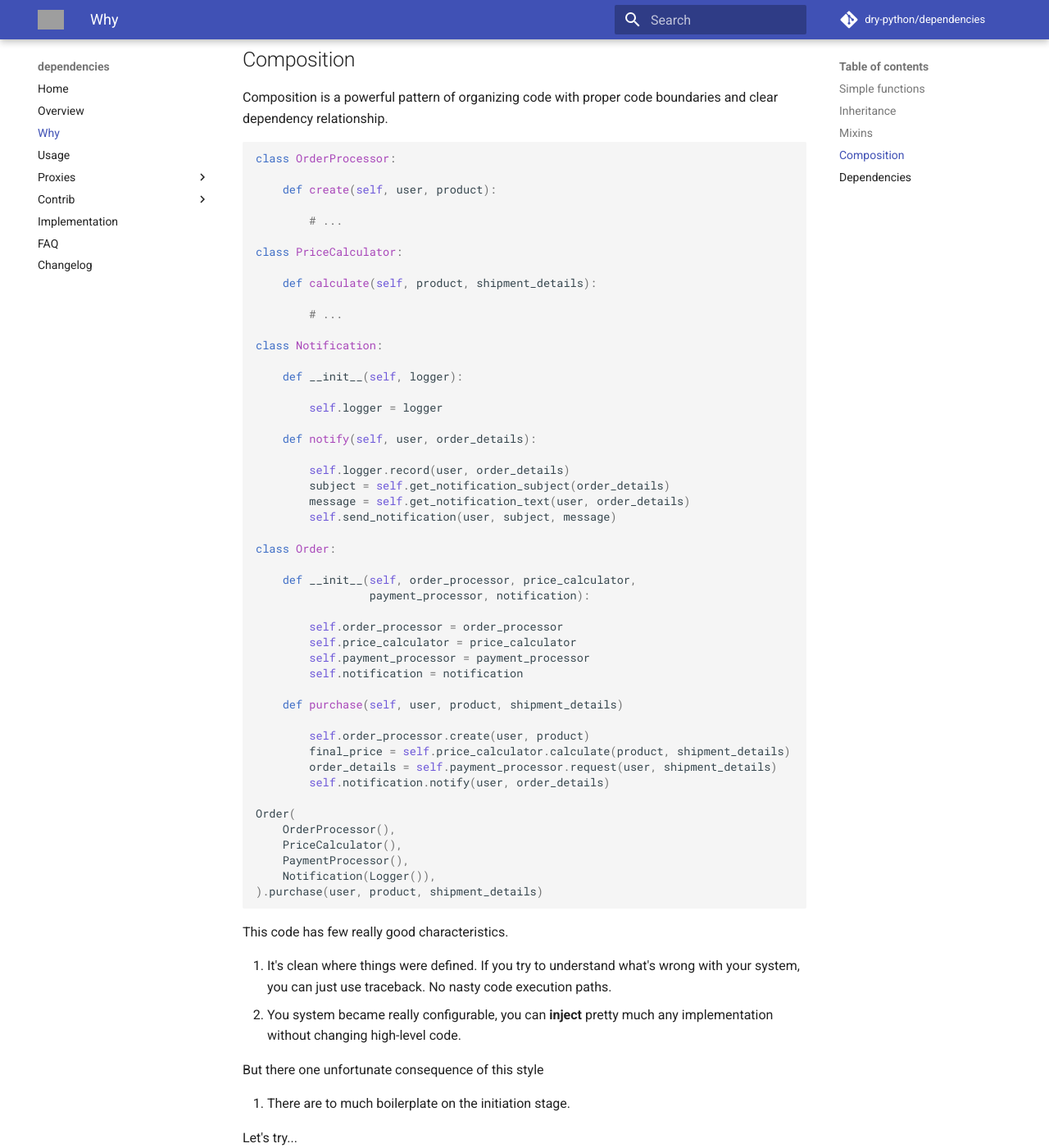
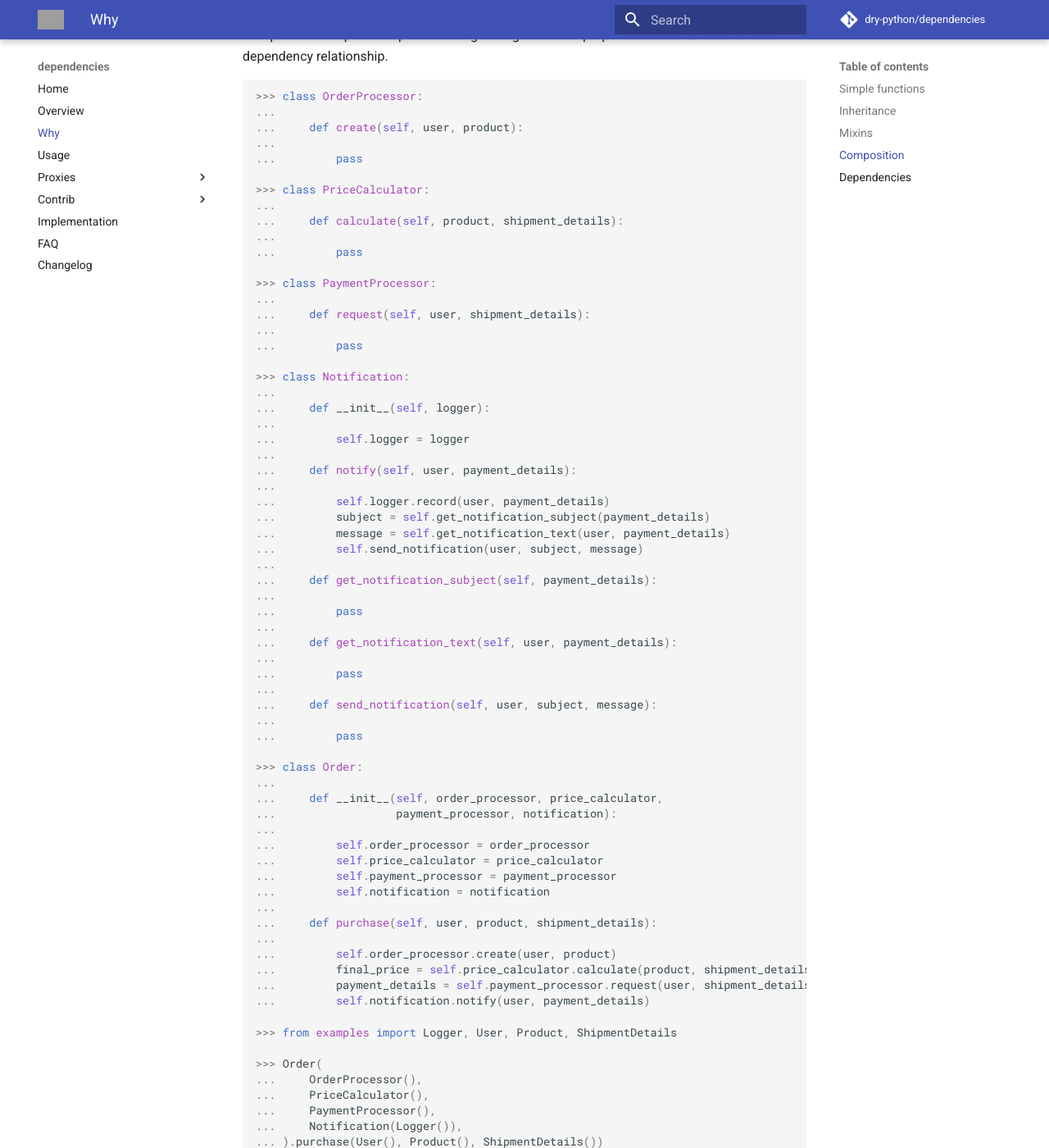
Before and after one commit to proofit404/dependencies, an MkDocs documentation site: the page built from docs/why.md, in a window 1280 px wide and 1400 px high, scrolled down 4249 px. Shown: the whole window at 82% size. Built offline with MkDocs 1.6.1 and Material for MkDocs 9.7.7, drawn with Linux system fonts in a browser that asks for light colours; comment, search, counter and statistics services are not loaded; some of the changed text lies outside the part shown; grey boxes are pictures that could not be loaded.

````diff
--- a/docs/why.md
+++ b/docs/why.md
@@ -13,27 +13,27 @@ user.
 
 Let's do it with simple functions
 
-```python
-def purchase(user, product, shipment_details)
+```pycon
 
-    create_order(user, product)
-    final_price = calculate_price(product, shipment_details)
-    order_details = request_payment(user, shipment_details)
-    notify_user(user, order_details)
+>>> def purchase(user, product, shipment_details):
+...
+...     order = create_order(user, product)
+...     final_price = calculate_price(order, shipment_details)
+...     payment_details = request_payment(user, shipment_details)
+...     notify_user(user, payment_details)
 
-# ...
+>>> def notify_user(user, payment_details):
+...
+...     log_notification(user, payment_details)
+...     subject = get_notification_subject(payment_details)
+...     message = get_notification_text(user, payment_details)
+...     send_notification(user, subject, message)
 
-def notify_user(user, order_details):
+>>> def send_notification(user, subject, message):
+...
+...     email = get_user_email(user)
+...     send_email(email, subject, message)
 
-    log_notification(user, order_details)
-    subject = get_notification_subject(order_details)
-    message = get_notification_text(user, order_details)
-    send_notification(user, subject, message)
-
-def send_notification(user, subject, message):
-
-    email = get_user_email(user)
-    send_email(email, subject, message)
 ```
 
 It's readable and straightforward solution. What could possible go
@@ -84,40 +84,40 @@ try...
 Let's rewrite our functions in the single class so we can alter logic in
 the subclasses.
 
-```python
-class Order:
+```pycon
 
-    def __init__(self, user, product, shipment_details):
+>>> class Order:
+...
+...     def __init__(self, user, product, shipment_details):
+...
+...         self.user = user
+...         self.product = product
+...         self.shipment_details = shipment_details
+...         self.final_price = None      # Set by `calculate_price`.
+...         self.payment_details = None  # Set by `request_payment`.
+...         self.subject = None          # Set by `get_notification_subject`.
+...         self.message = None          # Set by `get_notification_text`.
+...         self.email = None            # Set by `get_user_email`.
+...
+...     def purchase(self):
+...
+...         self.create_order()
+...         self.calculate_price()
+...         self.request_payment()
+...         self.notify_user()
+...
+...     def notify_user(self):
+...
+...         self.log_notification()
+...         self.get_notification_subject()
+...         self.get_notification_text()
+...         self.send_notification()
+...
+...     def send_notification(self):
+...
+...         self.get_user_email()
+...         self.send_email()
 
-        self.user = user
-        self.product = product
-        self.shipment_details = shipment_details
-        self.final_price = None  # Set by `calculate_price`.
-        self.order_details = None  # Set by `request_payment`.
-        self.subject = None  # Set by `get_notification_subject`.
-        self.message = None  # Set by `get_notification_text`.
-        self.email = None  # Set by `get_user_email`.
-
-    def purchase(self):
-
-        self.create_order()
-        self.calculate_price()
-        self.request_payment()
-        self.notify_user()
-
-    # ...
-
-    def notify_user(self):
-
-        self.log_notification()
-        self.get_notification_subject()
-        self.get_notification_text()
-        self.send_notification()
-
-    def send_notification(self):
-
-        self.get_user_email()
-        self.send_email()
 ```
 
 At first look this class is even better solution. Indeed, this code has
@@ -160,39 +160,41 @@ Let's try...
 We can split our God object into multiple classes and join it together
 later using multiple inheritance.
 
-```python
-class OrderProcessingMixin:
+```pycon
 
-    def create_order(self):
+>>> class OrderProcessingMixin:
+...
+...     def create_order(self):
+...
+...         pass
 
-        # ...
+>>> class PriceCalculationMixin:
+...
+...     def calculate_price(self):
+...
+...         pass
 
-class PriceCalculationMixin:
+>>> class NotificationMixin:
+...
+...     def get_notification_text(self):
+...
+...         self.notification_text = self.notification_text_template % (
+...             self.user,
+...             self.payment_details,
+...         )
 
-    def calculate_price(self):
+>>> class Order(OrderProcessingMixin,
+...             PriceCalculationMixin,
+...             NotificationMixin):
+...
+...     def before_calculate(self):
+...
+...         self.create_order()
+...
+...     def after_commit(self):
+...
+...         self.send_email()
 
-        # ...
-
-class NotificationMixin:
-
-    def get_notification_text(self):
-
-        self.notification_text = self.notification_text_template % (
-            self.user,
-            self.order_details,
-        )
-
-class Order(OrderProcessingMixin,
-            PriceCalculationMixin,
-            NotificationMixin):
-
-    def before_calculate(self):
-
-        self.create_order()
-
-    def after_commit(self):
-
-        self.send_email()
 ```
 
 Someone might say this is an improvement over one huge class.
@@ -205,7 +207,7 @@ But there are a lot of problems too. Imagine you during debugging
 session of the `Order` class.
 
 1. In the `get_notification_text` you have no idea who set up
-   `order_details`.
+   `payment_details`.
 2. In the `Order` class itself you see bunch of low level methods
    which are deep implementation details. What public method I should
    call? When notification will be sent exactly?
@@ -218,55 +220,77 @@ reusable, this complexity in too big for my head. Let's try...
 Composition is a powerful pattern of organizing code with proper code
 boundaries and clear dependency relationship.
 
-```python
-class OrderProcessor:
+```pycon
 
-    def create(self, user, product):
+>>> class OrderProcessor:
+...
+...     def create(self, user, product):
+...
+...         pass
 
-        # ...
+>>> class PriceCalculator:
+...
+...     def calculate(self, product, shipment_details):
+...
+...         pass
 
-class PriceCalculator:
+>>> class PaymentProcessor:
+...
+...     def request(self, user, shipment_details):
+...
+...         pass
 
-    def calculate(self, product, shipment_details):
+>>> class Notification:
+...
+...     def __init__(self, logger):
+...
+...         self.logger = logger
+...
+...     def notify(self, user, payment_details):
+...
+...         self.logger.record(user, payment_details)
+...         subject = self.get_notification_subject(payment_details)
+...         message = self.get_notification_text(user, payment_details)
+...         self.send_notification(user, subject, message)
+...
+...     def get_notification_subject(self, payment_details):
+...
+...         pass
+...
+...     def get_notification_text(self, user, payment_details):
+...
+...         pass
+...
+...     def send_notification(self, user, subject, message):
+...
+...         pass
 
-        # ...
+>>> class Order:
+...
+...     def __init__(self, order_processor, price_calculator,
+...                  payment_processor, notification):
+...
+...         self.order_processor = order_processor
+...         self.price_calculator = price_calculator
+...         self.payment_processor = payment_processor
+...         self.notification = notification
+...
+...     def purchase(self, user, product, shipment_details):
+...
+...         self.order_processor.create(user, product)
+...         final_price = self.price_calculator.calculate(product, shipment_details)
+...         payment_details = self.payment_processor.request(user, shipment_details)
+...         self.notification.notify(user, payment_details)
 
-class Notification:
+>>> from examples import Logger, User, Product, ShipmentDetails
 
-    def __init__(self, logger):
+>>> Order(
+...     OrderProcessor(),
+...     PriceCalculator(),
+...     PaymentProcessor(),
+...     Notification(Logger()),
+... ).purchase(User(), Product(), ShipmentDetails())
 
-        self.logger = logger
-
-    def notify(self, user, order_details):
-
-        self.logger.record(user, order_details)
-        subject = self.get_notification_subject(order_details)
-        message = self.get_notification_text(user, order_details)
-        self.send_notification(user, subject, message)
-
-class Order:
-
-    def __init__(self, order_processor, price_calculator,
-                 payment_processor, notification):
-
-        self.order_processor = order_processor
-        self.price_calculator = price_calculator
-        self.payment_processor = payment_processor
-        self.notification = notification
-
-    def purchase(self, user, product, shipment_details)
-
-        self.order_processor.create(user, product)
-        final_price = self.price_calculator.calculate(product, shipment_details)
-        order_details = self.payment_processor.request(user, shipment_details)
-        self.notification.notify(user, order_details)
-
-Order(
-    OrderProcessor(),
-    PriceCalculator(),
-    PaymentProcessor(),
-    Notification(Logger()),
-).purchase(user, product, shipment_details)
 ```
 
 This code has few really good characteristics.
@@ -287,19 +311,21 @@ Let's try...
 
 Here where `dependencies` library comes in.
 
-```python
-from dependencies import Injector
+```pycon
 
-class OrderContainer(Injector):
+>>> from dependencies import Injector
 
-    order = Order
-    order_processor = OrderProcessor
-    price_calculator = PriceCalculator
-    payment_processor = PaymentProcessor
-    notification = Notification
-    logger = Logger
+>>> class OrderContainer(Injector):
+...
+...     order = Order
+...     order_processor = OrderProcessor
+...     price_calculator = PriceCalculator
+...     payment_processor = PaymentProcessor
+...     notification = Notification
+...     logger = Logger
 
-OrderContainer.order.purchase(user, product, shipment_details)
+>>> OrderContainer.order.purchase(User(), Product(), ShipmentDetails())
+
 ```
 
 It helps you to reduce the boilerplate of the initiation stage. It
````
Also changed, not shown: docs/faq.md (+1 -0 lines), docs/proxies/this.md (+56 -33 lines), docs/usage.md (+138 -73 lines), 6 other files.
